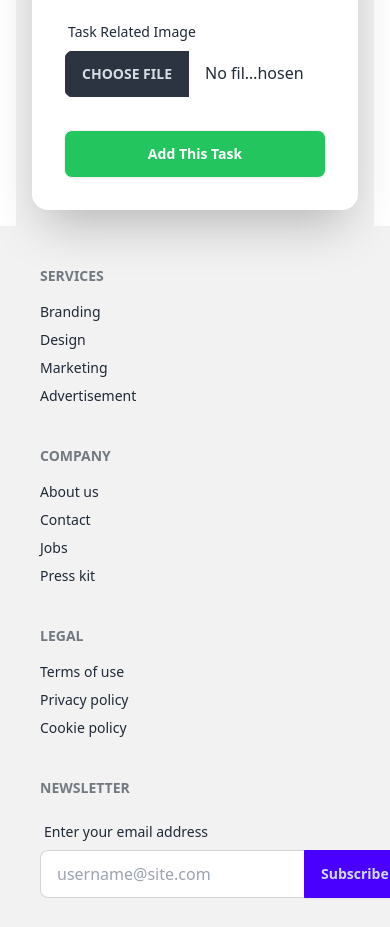
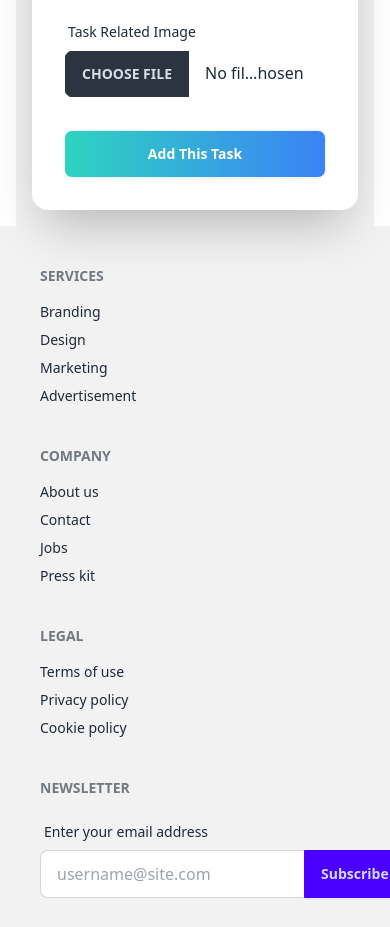
Before and after one commit to Sohelrana2815/study-flow-client, a React (Vite) app: page /studyTasksForm in a window 390 px wide. Shown: the part 820-1747 px from the top of the page. Built offline with nearby package versions, Linux system fonts and the light colour scheme; no server answers; sample sign-in values are in the browser's storage.

Commit message:
Style and responsive the form

```diff
--- a/src/Pages/StudyTasksComponent/StudyTasksForm.jsx
+++ b/src/Pages/StudyTasksComponent/StudyTasksForm.jsx
@@ -73,7 +73,7 @@ const StudyTasksForm = () => {
     <div className="text-center lg:text-left"></div>
     <div className="card bg-base-100 w-full max-w-sm md:max-w-screen-md lg:max-w-screen-lg shrink-0 shadow-2xl">
       <form className="card-body" onSubmit={formik.handleSubmit}>
-              <div className="grid grid-cols-1 md:grid-cols-2 gap-4 ">
+        <div className="grid grid-cols-1 md:grid-cols-2 gap-4">
           {/* Task title */}
           <div className="form-control">
             <label className="label">
@@ -134,7 +134,7 @@ const StudyTasksForm = () => {
               <option value="high">High</option>
             </select>
           </div>
-                {/*Estimated time  */}
+          {/* Estimated time */}
           <div className="form-control">
             <label className="label">
               <span className="label-text">Estimated Time</span>
@@ -155,7 +155,6 @@ const StudyTasksForm = () => {
               <span className="label-text">Describe Your Task</span>
             </label>
             <textarea
-                    type="text"
               name="description"
               onChange={formik.handleChange}
               value={formik.values.description}
@@ -173,10 +172,7 @@ const StudyTasksForm = () => {
               type="file"
               name="image"
               onChange={(event) => {
-                      formik.setFieldValue(
-                        "image",
-                        event.currentTarget.files[0]
-                      );
+                formik.setFieldValue("image", event.currentTarget.files[0]);
               }}
               className="file-input w-full max-w-xs"
               required
@@ -184,7 +180,12 @@ const StudyTasksForm = () => {
           </div>
         </div>
         <div className="form-control mt-6">
-                <button className="btn bg-green-500 text-white" type="submit">
+          <button
+            className="btn bg-gradient-to-r from-teal-400 to-blue-500
+                       hover:bg-gradient-to-r hover:from-teal-300 hover:to-blue-400
+                       text-white transition duration-300 ease-in-out"
+            type="submit"
+          >
             Add This Task
           </button>
         </div>
@@ -192,6 +193,7 @@ const StudyTasksForm = () => {
     </div>
   </div>
 </div>
+
       <ToastContainer />
     </>
   );
```
Lines whose indentation alone changed are shown as unchanged.
